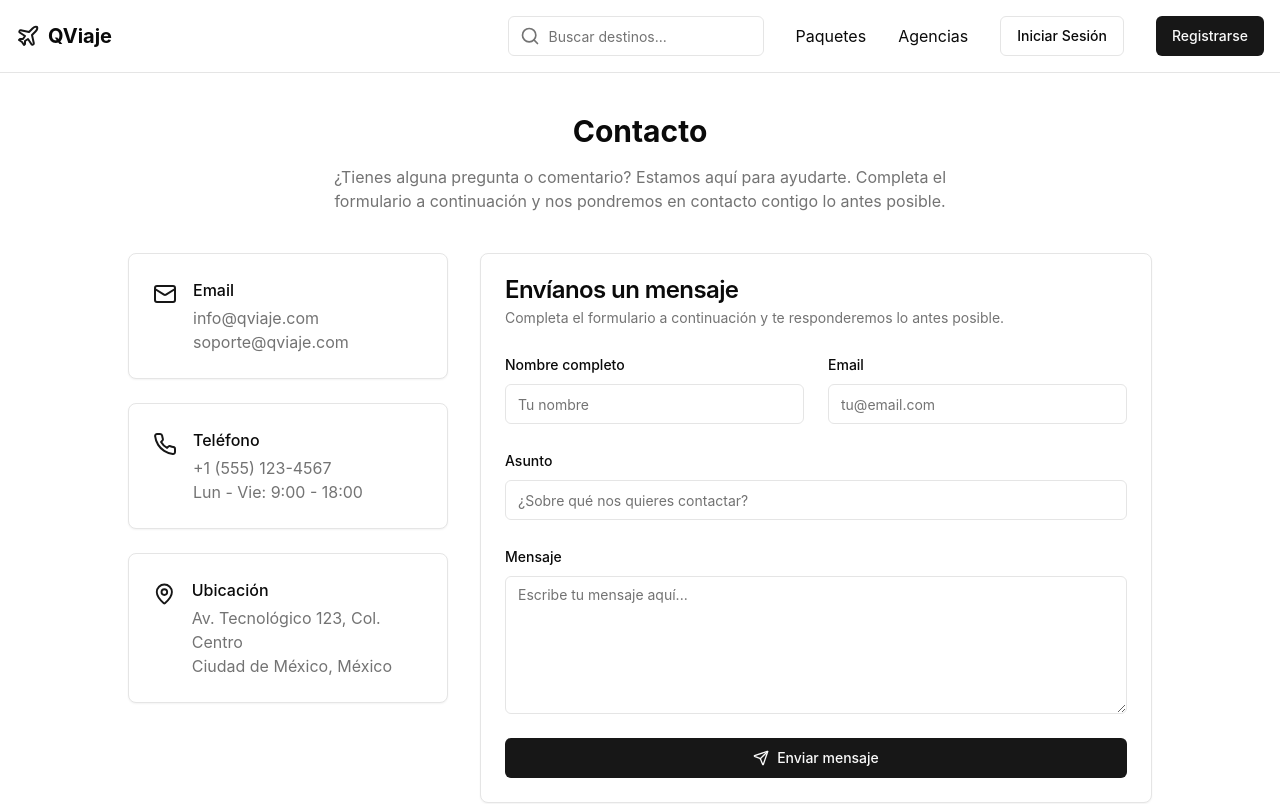
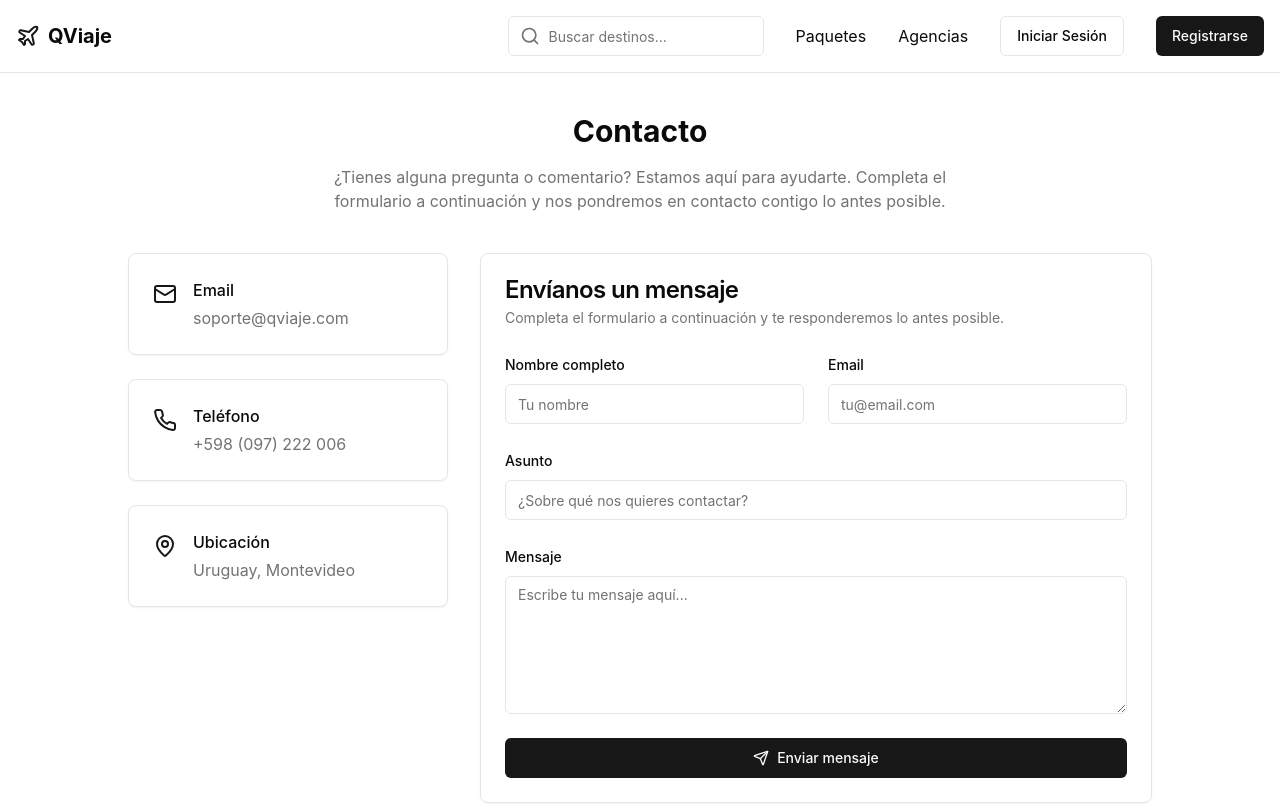
Before and after one commit to abelpenton/qviaje, a Next.js app: page /contacto in a window 1280 px wide. Shown: the top 804 px of the page. Built offline with nearby package versions, Linux system fonts and the light colour scheme; no server answers.

Commit message:
use new email

```diff
--- a/app/api/auth/register/route.ts
+++ b/app/api/auth/register/route.ts
@@ -88,7 +88,7 @@ export async function POST(request: Request) {
         };
 
         await resend.emails.send({
-            from: 'QViaje <no-reply@qviaje.com>',
+            from: 'QViaje <soporte@qviaje.com>',
             to: email,
             subject: 'Bienvenido a QViaje',
             html: `
--- /dev/null
+++ b/app/api/support/route.ts
@@ -0,0 +1,33 @@
+import {Resend} from 'resend'
+import {NextResponse} from 'next/server'
+
+const resend = new Resend(process.env.RESEND_API_KEY);
+export async function POST(request: Request) {
+    try {
+        const {name, email, subject, message} = await request.json();
+
+        const response = await resend.emails.send({
+            from: email,
+            to: 'soporte@qviaje.com',
+            subject: subject,
+            html: `
+        <div style="font-family: Arial, sans-serif; max-width: 600px; margin: 0 auto;">
+              <p>Hola mi nombre es ${name},</p>
+              <p>${message}</p>
+
+            </div>
+      `,
+        });
+
+        console.log(response)
+
+        return NextResponse.json({ status: 201 });
+    }
+    catch (error) {
+        console.log(error)
+        return NextResponse.json(
+            { error: 'Error al registrar la agencia' },
+            { status: 500 }
+        );
+    }
+}
--- a/app/contacto/page.tsx
+++ b/app/contacto/page.tsx
@@ -44,18 +44,17 @@ export default function ContactoPage() {
         try {
             setIsSubmitting(true);
 
-            // Simulación de envío de formulario
-            await new Promise(resolve => setTimeout(resolve, 1500));
+            const response = await fetch('/api/support', {
+                method: 'POST',
+                body: JSON.stringify(values),
+            });
 
-            console.log('Formulario enviado:', values);
+            if (response.ok) {
+                toast.success('Mensaje enviado correctamente. Nos pondremos en contacto contigo pronto.');
+            }
 
-            // Mostrar mensaje de éxito
-            toast.success('Mensaje enviado correctamente. Nos pondremos en contacto contigo pronto.');
-
-            // Resetear formulario
             form.reset();
         } catch (error) {
-            console.error('Error al enviar el formulario:', error);
             toast.error('Error al enviar el mensaje. Por favor intenta nuevamente.');
         } finally {
             setIsSubmitting(false);
@@ -81,7 +80,6 @@ export default function ContactoPage() {
                                     <Mail className="h-6 w-6 text-primary mt-1" />
                                     <div>
                                         <h3 className="font-medium mb-1">Email</h3>
-                                        <p className="text-muted-foreground">info@qviaje.com</p>
                                         <p className="text-muted-foreground">soporte@qviaje.com</p>
                                     </div>
                                 </div>
@@ -94,8 +92,7 @@ export default function ContactoPage() {
                                     <Phone className="h-6 w-6 text-primary mt-1" />
                                     <div>
                                         <h3 className="font-medium mb-1">Teléfono</h3>
-                                        <p className="text-muted-foreground">+1 (555) 123-4567</p>
-                                        <p className="text-muted-foreground">Lun - Vie: 9:00 - 18:00</p>
+                                        <p className="text-muted-foreground">+598 (097) 222 006</p>
                                     </div>
                                 </div>
                             </CardContent>
@@ -108,10 +105,7 @@ export default function ContactoPage() {
                                     <div>
                                         <h3 className="font-medium mb-1">Ubicación</h3>
                                         <p className="text-muted-foreground">
-                                            Av. Tecnológico 123, Col. Centro
-                                        </p>
-                                        <p className="text-muted-foreground">
-                                            Ciudad de México, México
+                                            Uruguay, Montevideo
                                         </p>
                                     </div>
                                 </div>
```
